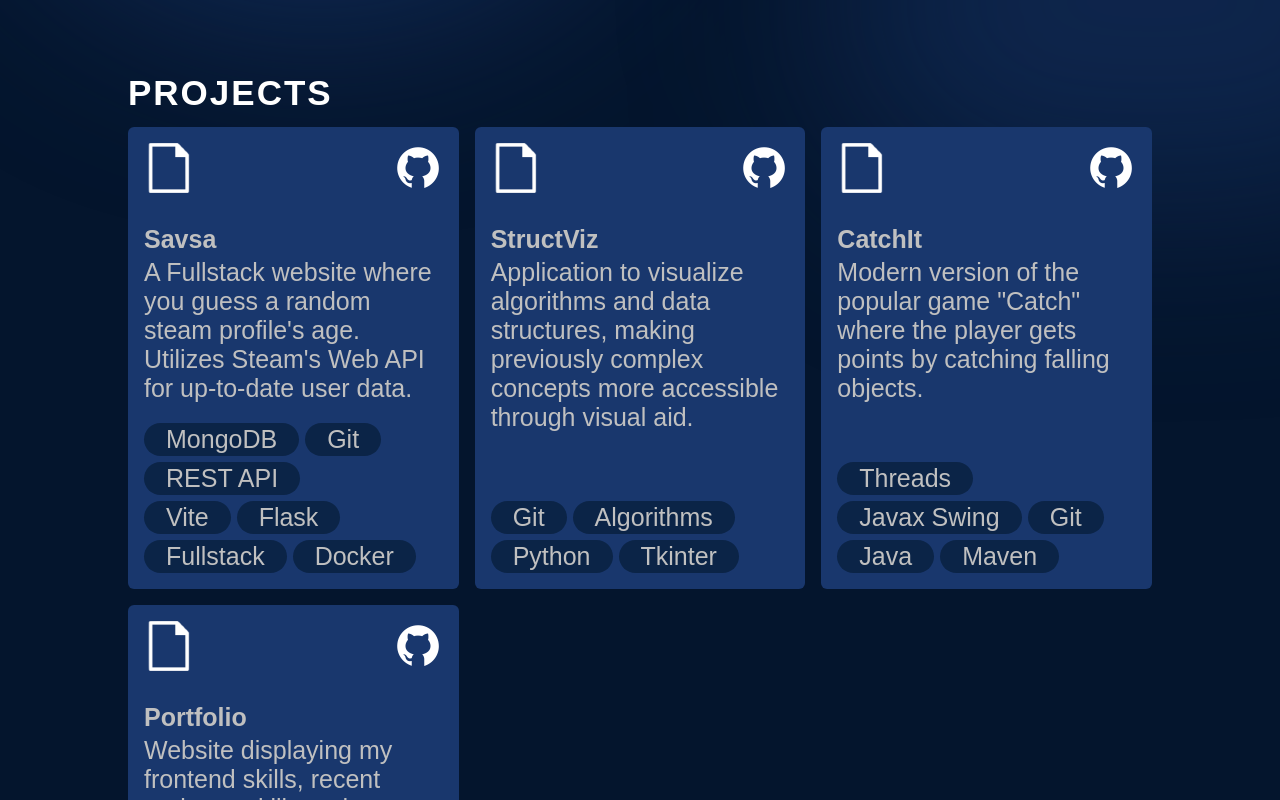
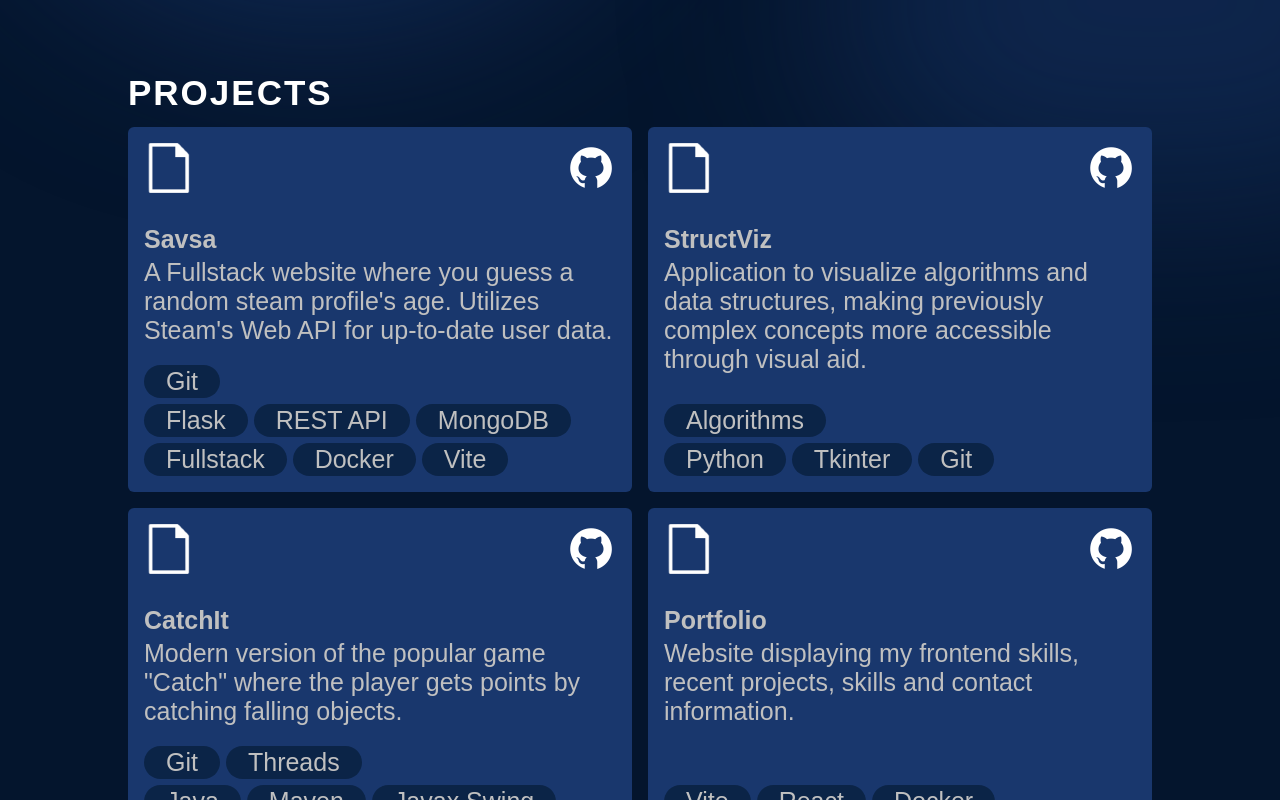
Before and after one commit to HarbourHeading/swe-portfolio, a React (Vite) app: page / in a window 1280 px wide. Shown: the part 580-1380 px from the top of the page. Built offline with nearby package versions, Linux system fonts and the light colour scheme.

Commit message:
Updated project grid-template-columns to fit max-width logic. `repeat(2, 1fr)`

```diff
--- a/src/components/Projects/Projects.module.css
+++ b/src/components/Projects/Projects.module.css
@@ -30,7 +30,7 @@
     max-width: 1200px;
     margin: 14px auto;
     display: grid;
-    grid-template-columns: repeat(auto-fill, minmax(300px, 1fr)); /* Ensure cards are responsive */
+    grid-template-columns: repeat(2, 1fr);
     grid-gap: 1rem;
 }
 
```
